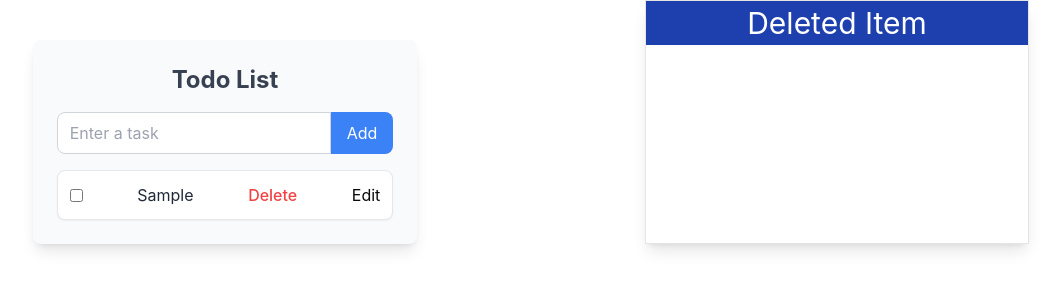
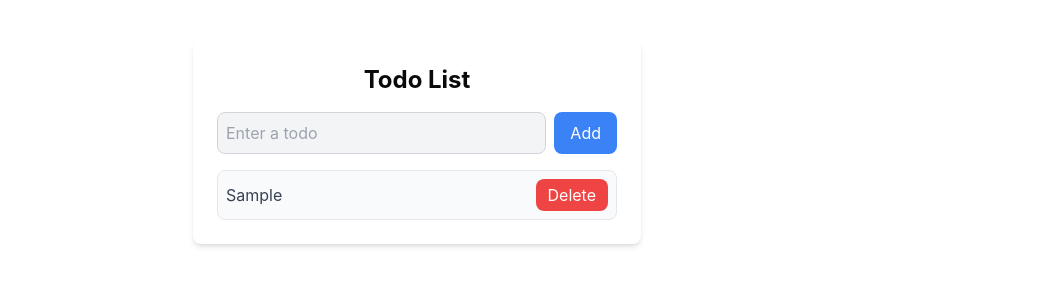
Before and after one commit to Rupinder-17/react-app3, a React (Vite) app: page / in a window 1280 px wide. Both pictures are taken after typing "Sample" into the empty fields and a click on the button "Add". Shown: the top 300 px of the page, without its empty margins (223-1280 px from the left). Built offline with nearby package versions, Linux system fonts and the light colour scheme; what tailwindcss-motion would draw is missing.

Commit message:
add and delete functionlty apply on todo app

```diff
--- /dev/null
+++ b/src/component2/DeleteTodo.jsx
@@ -0,0 +1,7 @@
+import React from 'react'
+
+export const DeleteTodo = () => {
+  return (
+    <div>DeleteTodo</div>
+  )
+}
--- /dev/null
+++ b/src/component2/MainComponent.jsx
@@ -0,0 +1,7 @@
+import React from 'react'
+
+export const MainComponent = () => {
+  return (
+    <div>MainComponent</div>
+  )
+}
--- /dev/null
+++ b/src/component2/TodoAdd.jsx
@@ -0,0 +1,54 @@
+import { useAddTodo } from "@/hooks/useAddTodo";
+import React from "react";
+import { useState } from "react";
+
+export const TodoAdd = () => {
+  const [addTodo, AddTodoList, DeleteTodo] = useAddTodo();
+  const [input, setInput] = useState("");
+
+  const handleAdd = () => {
+    if (input.trim() !== "") {
+      AddTodoList(input);
+      setInput("");
+    }
+  };
+  const handleDelete = (id) => {
+    DeleteTodo(id);
+  };
+  return (
+    <div className="max-w-md mx-auto mt-10 p-6 bg-white shadow-md rounded-lg">
+      <h1 className="text-2xl font-bold text-center mb-4">Todo List</h1>
+      <div className="flex gap-2 mb-4">
+        <input
+          type="text"
+          onChange={(e) => setInput(e.target.value)}
+          value={input}
+          placeholder="Enter a todo"
+          className="flex-1 p-2 border border-gray-300 rounded-lg focus:outline-none focus:ring-2 focus:ring-blue-500 bg-gray-100"
+        />
+        <button
+          onClick={handleAdd}
+          className="px-4 py-2 bg-blue-500 text-white rounded-lg hover:bg-blue-600 transition"
+        >
+          Add
+        </button>
+      </div>
+      <ul className="space-y-2">
+        {addTodo?.map((item, index) => (
+          <li
+            key={index}
+            className="flex justify-between items-center p-2 border border-gray-200 rounded-lg bg-gray-50"
+          >
+            <p className="text-gray-700">{item.title}</p>
+            <button
+              onClick={() => handleDelete(item.id)}
+              className="px-3 py-1 bg-red-500 text-white rounded-lg hover:bg-red-600 transition"
+            >
+              Delete
+            </button>
+          </li>
+        ))}
+      </ul>
+    </div>
+  );
+};
--- /dev/null
+++ b/src/hooks/useAddTodo.js
@@ -0,0 +1,28 @@
+import React from "react";
+import { useReducer } from "react";
+
+const AddReducer = (state, action) => {
+  if (action.type == "AddTodo") {
+    return [
+      ...state,
+      { id: crypto.randomUUID(), title: action.data, isChecked: false },
+    ];
+  }
+  if(action.type == "deleteTodo"){
+    return state?.filter((item)=> item.id !== action.data)
+  }
+  return state;
+};
+
+const initialState = [];
+export const useAddTodo = () => {
+  const [addTodo, dispatch] = useReducer(AddReducer, initialState);
+
+  const AddTodoList = (title) => {
+    dispatch({ type: "AddTodo", data: title });
+  };
+  const DeleteTodo = (id) => {
+    dispatch({ type: "deleteTodo", data: id });
+  };
+  return [addTodo, AddTodoList, DeleteTodo];
+};
--- a/src/main.jsx
+++ b/src/main.jsx
@@ -35,6 +35,8 @@ import { TodoList } from './component2/TodoList'
 import { Todolist1 } from './component2/Demo'
 import  { CustomTodoList } from './component2/Card'
 import { CustomTodoList1 } from './component2/CustomTodoList'
+import { MainComponent } from './component2/MainComponent'
+import { TodoAdd } from './component2/TodoAdd'
 // import { AutocompleteExample } from './Components/Demo'
 
 
@@ -77,7 +79,9 @@ createRoot(document.getElementById('root')).render(
     {/* <Todolist1/> */}
     {/* <TodoApp/> */}
     {/* <CustomTodoList/> */}
-    <CustomTodoList1/>
+    {/* <CustomTodoList1/> */}
+    {/* <MainComponent/> */}
+    <TodoAdd/>
   </StrictMode>
 
 
```
